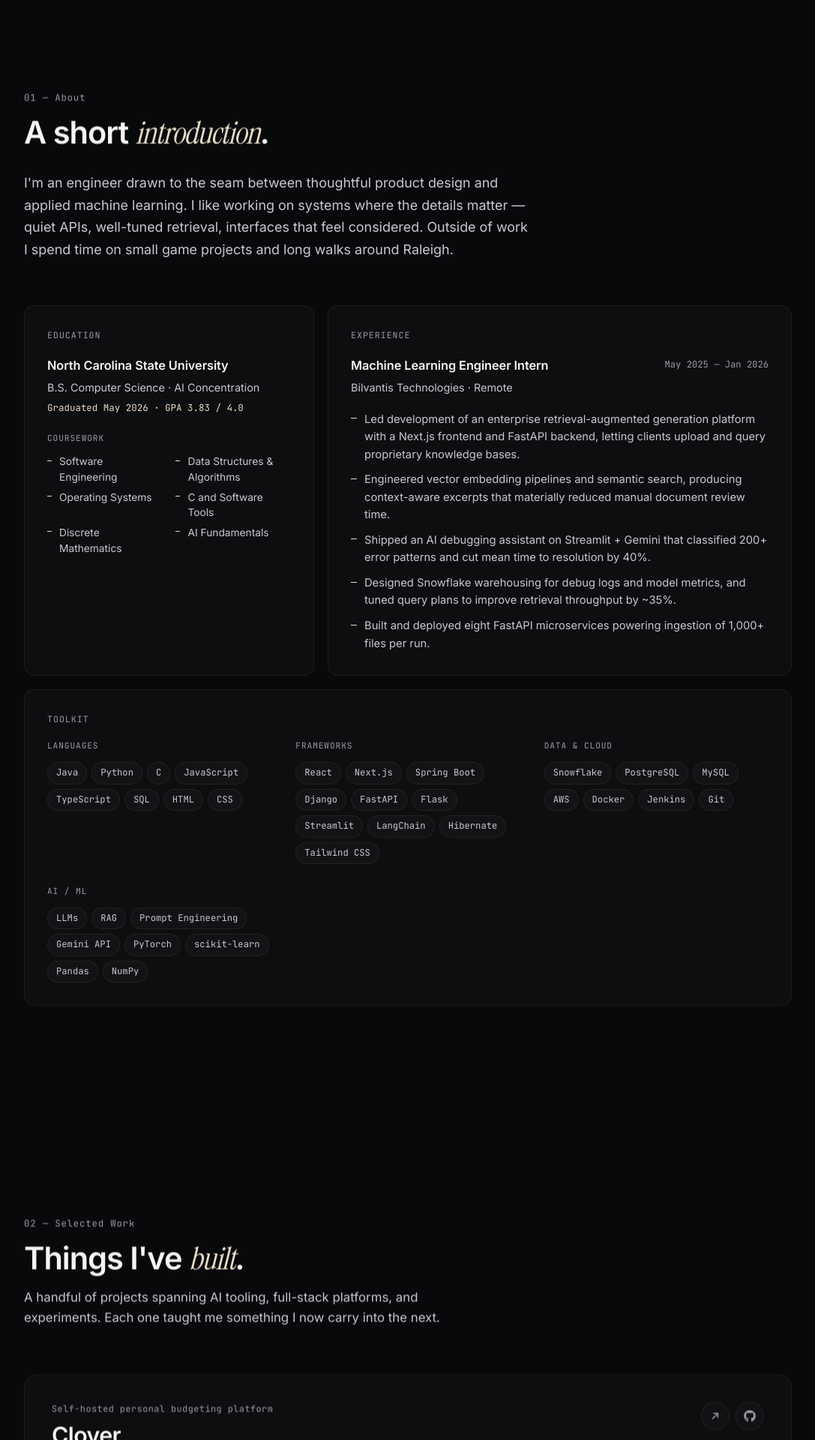
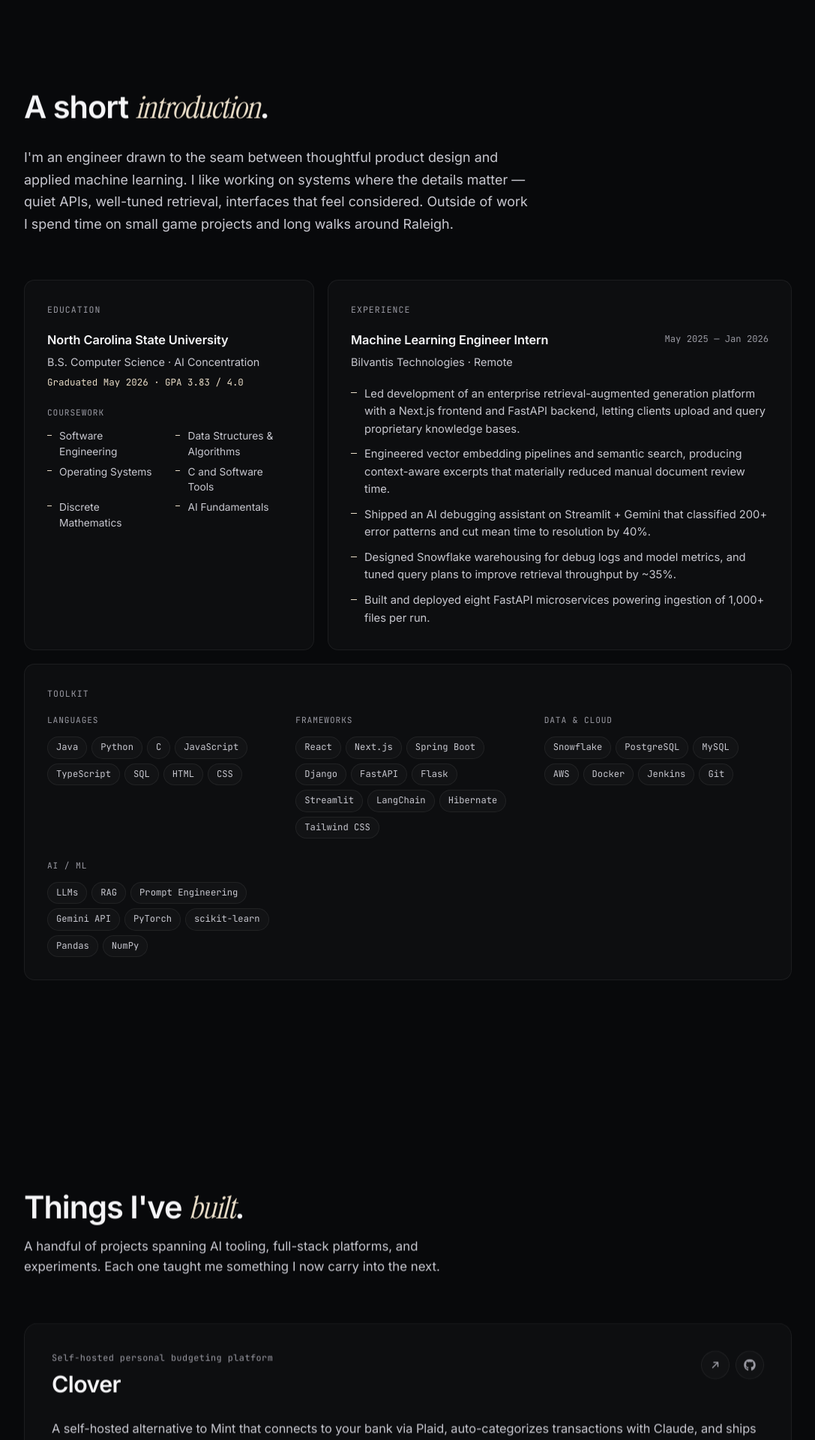
Before and after one commit to EswarTalasila/talasila-portfolio, a Next.js app: page / in a window 1280 px wide. Shown: the part 820-2740 px from the top of the page at 75% size, without its empty margins (96-1183 px from the left). Built offline with nearby package versions, Linux system fonts and the light colour scheme.

Commit message:
Drop section numbering kickers

```diff
--- a/components/About/About.tsx
+++ b/components/About/About.tsx
@@ -68,7 +68,6 @@ export default function About() {
   return (
     <div className={styles.container}>
       <Reveal as="header" className={styles.heading}>
-        <span className={styles.kicker}>01 — About</span>
         <h2 className={styles.title}>
           A short <em>introduction</em>.
         </h2>
--- a/components/Contact/Contact.tsx
+++ b/components/Contact/Contact.tsx
@@ -95,7 +95,6 @@ export default function Contact() {
       )}
 
       <Reveal as="header" className={styles.heading}>
-        <span className={styles.kicker}>03 — Contact</span>
         <h2 className={styles.title}>
           Let&apos;s <em>talk</em>.
         </h2>
--- a/components/Projects/Projects.tsx
+++ b/components/Projects/Projects.tsx
@@ -183,7 +183,6 @@ export default function Projects() {
   return (
     <div className={styles.container}>
       <Reveal as="header" className={styles.heading}>
-        <span className={styles.kicker}>02 — Selected Work</span>
         <h2 className={styles.title}>
           Things I&apos;ve <em>built</em>.
         </h2>
```
